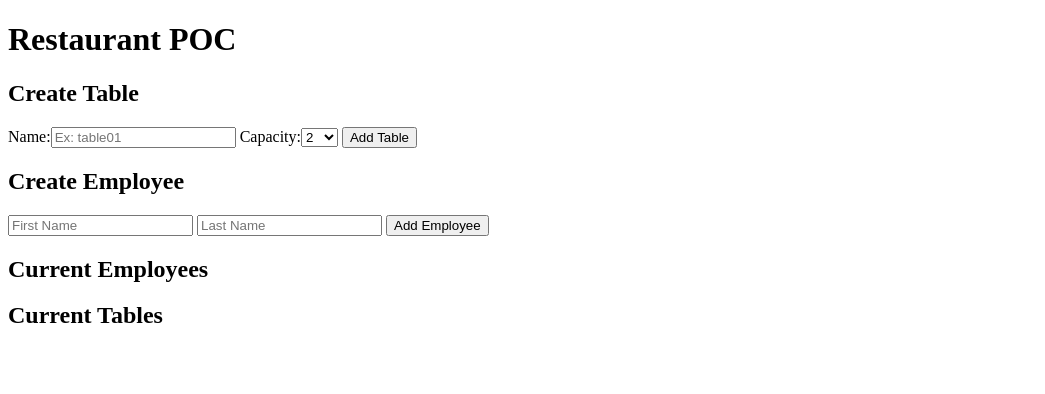
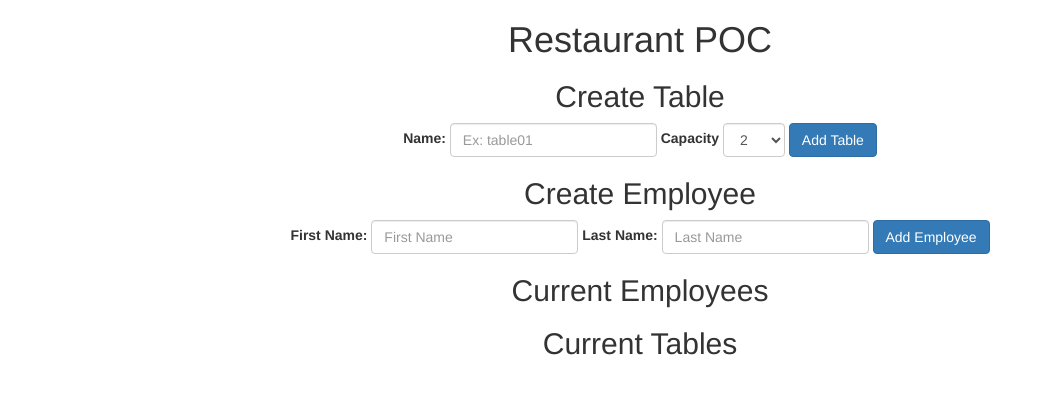
Before and after one commit to tataton/8BitRestaurant, a website: page public/index.html in a window 1280 px wide. Shown: the whole page, without its empty margins (0-1045 px from the left). Drawn offline with nearby package versions, Linux system fonts and the light colour scheme; no server answers.

Commit message:
basic styling and sorting

```diff
--- a/public/index.html
+++ b/public/index.html
@@ -5,26 +5,47 @@
     <title>Restaurant Example</title>
     <script src="scripts/vendors/jquery-3.1.1.min.js" charset="utf-8"></script>
     <script src="scripts/restaurant.js" charset="utf-8"></script>
+    <!-- Latest compiled and minified CSS -->
+    <link rel="stylesheet" href="https://maxcdn.bootstrapcdn.com/bootstrap/3.3.7/css/bootstrap.min.css" integrity="sha384-BVYiiSIFeK1dGmJRAkycuHAHRg32OmUcww7on3RYdg4Va+PmSTsz/K68vbdEjh4u" crossorigin="anonymous">
+    <link rel="stylesheet" href="styles/master.css">
   </head>
   <body>
-    <h1>Restaurant POC</h1>
-    <h2>Create Table</h2>
-    Name:<input type="text" id="nameIn" placeholder="Ex: table01">
-    Capacity:<select id="capacityIn">
+    <h1 class="text-center">Restaurant POC</h1>
+    <h2 class="text-center">Create Table</h2>
+    <form class="form-inline text-center">
+        <div class="form-group">
+            <label for="nameIn">Name:</label>
+            <input type="text" id="nameIn" placeholder="Ex: table01" class="form-control">
+        </div>
+        <div class="form-group">
+            <label for="capacityIn">Capacity</label>
+            <select id="capacityIn" class="form-control">
               <option>2</option>
               <option>4</option>
               <option>6</option>
               <option>8</option>
               <option>10</option>
             </select>
-    <button onclick="createTable();">Add Table</button>
-    <h2>Create Employee</h2>
-    <input type="text" id="employeeFirstNameIn" value="" placeholder="First Name">
-    <input type="text" id="employeeLastNameIn" value="" placeholder="Last Name">
-    <button onclick="createEmployee()">Add Employee</button>
-    <h2>Current Employees</h2>
-    <div id="employeesOutput"></div>
-    <h2>Current Tables</h2>
+        </div>
+        <button onclick="createTable();" type="button" class="btn btn-primary">Add Table</button>
+    </form>
+
+    <h2 class="text-center">Create Employee</h2>
+    <form class="form-inline text-center">
+        <div class="form-group">
+            <label for="employeeFirstNameIn">First Name:</label>
+            <input type="text" id="employeeFirstNameIn" value="" placeholder="First Name" class="form-control">
+        </div>
+        <div class="form-group">
+            <label for="employeeLastNameIn">Last Name:</label>
+            <input type="text" id="employeeLastNameIn" value="" placeholder="Last Name" class="form-control">
+        </div>
+        <button onclick="createEmployee()" class="btn btn-primary" type="button">Add Employee</button>
+    </form>
+
+    <h2 class="text-center">Current Employees</h2>
+    <div id="employeesOutput" class="text-center"></div>
+    <h2 class="text-center">Current Tables</h2>
     <div id="tablesOutput"></div>
   </body>
 </html>
--- a/public/scripts/restaurant.js
+++ b/public/scripts/restaurant.js
@@ -157,8 +157,8 @@ function displayTables(tableArray, employeeArray) {
     for (i = 0; i < tableArray.length; i++) {
         // Get the current table
         var table = tableArray[i];
-        var htmlString = '<p id="table-' + table.id + '" data-id="' + table.id + '">' + table.name + ' - capacity: ' + table.capacity;
-        htmlString += ', server: ' + selectText + ', status: <button class="status">';
+        var htmlString = '<p id="table-' + table.id + '" data-id="' + table.id + '" class="text-center">' + table.name + ' - capacity: ' + table.capacity;
+        htmlString += ', server: ' + selectText + ', status: <button class="status btn btn-primary" type="button">';
         htmlString += table.status + '</button>';
         $('#tablesOutput').append(htmlString);
         $('#table-' + table.id).find('select').val(table.employee_id);
--- /dev/null
+++ b/public/styles/master.css
@@ -0,0 +1,7 @@
+select {
+    display: inline;
+}
+
+li {
+    list-style: none;
+}
--- a/routers/combined.js
+++ b/routers/combined.js
@@ -20,7 +20,7 @@ router.get('/', function(req, res) {
                 employees.push(row);
             }); // end query
             // var tableQuery = client.query('SELECT * from tabletops LEFT JOIN employees ON employees.id = tabletops.employee_id');
-            var tableQuery = client.query('SELECT * from tabletops');
+            var tableQuery = client.query('SELECT * from tabletops ORDER BY name ASC');
             tableQuery.on('row', function(row) {
                 tables.push(row);
             });
```
Lines whose indentation alone changed are shown as unchanged.
